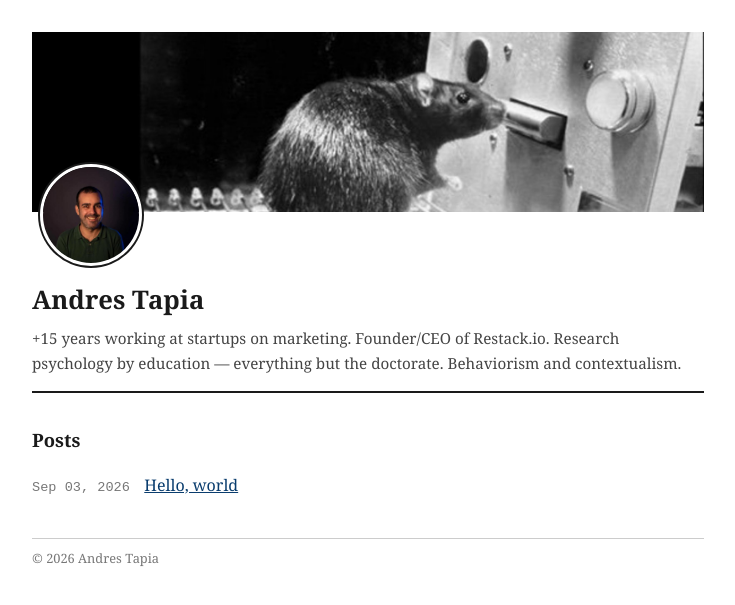
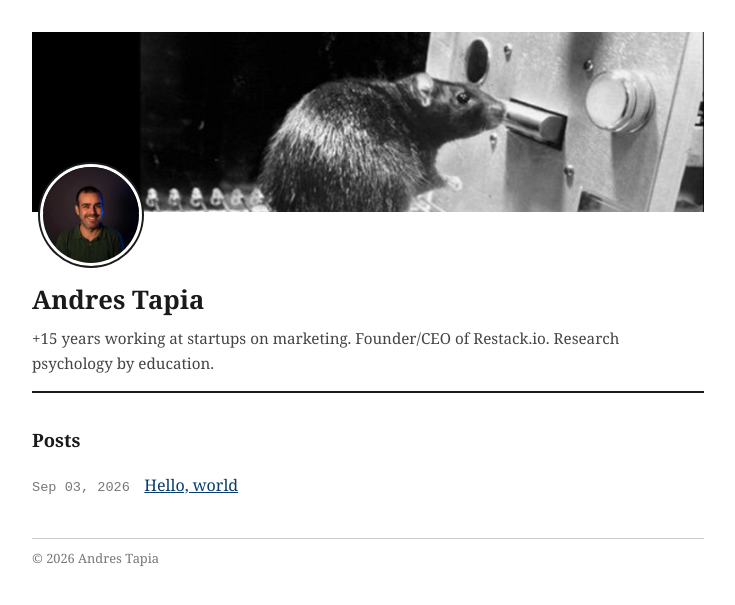
Before and after one commit to atapiawastaken/atapiawastaken.github.io, a Jekyll site: the page built from index.md, in a window 1280 px wide. Shown: the top 605 px of the page, without its empty margins (272-1007 px from the left). Built offline with Jekyll 4.4.1, drawn with Linux system fonts in a browser that asks for light colours.

Commit message:
Bio: research psychology by education

```diff
--- a/_layouts/default.html
+++ b/_layouts/default.html
@@ -4,7 +4,7 @@
   <meta charset="utf-8">
   <meta name="viewport" content="width=device-width, initial-scale=1">
   <title>{% if page.title %}{{ page.title }} — {% endif %}{{ site.title }}</title>
-  <meta name="description" content="+15 years working at startups on marketing. Founder/CEO of Restack.io. Research psychology by education &mdash; everything but the doctorate. Behaviorism and contextualism.">
+  <meta name="description" content="+15 years working at startups on marketing. Founder/CEO of Restack.io. Research psychology by education.">
   <style>
     body { font-family: Georgia, "Times New Roman", serif; color: #1a1a1a;
            background: #fff; max-width: 42em; margin: 2em auto;
@@ -39,8 +39,7 @@
     <img src="/assets/me.jpg" alt="{{ site.title }}">
     <h1><a href="/">{{ site.title }}</a></h1>
     <p class="bio">+15 years working at startups on marketing. Founder/CEO of
-    Restack.io. Research psychology by education &mdash; everything but the
-    doctorate. Behaviorism and contextualism.</p>
+    Restack.io. Research psychology by education.</p>
   </header>
   {{ content }}
   <footer>&copy; {{ site.time | date: "%Y" }} {{ site.title }}</footer>
```
